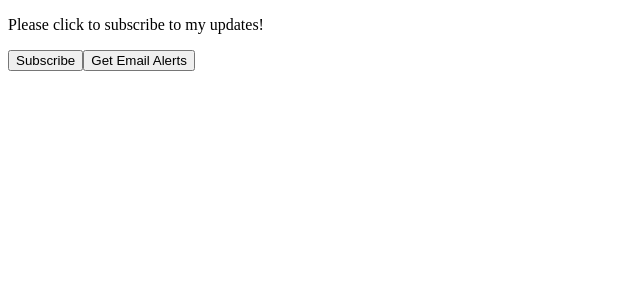
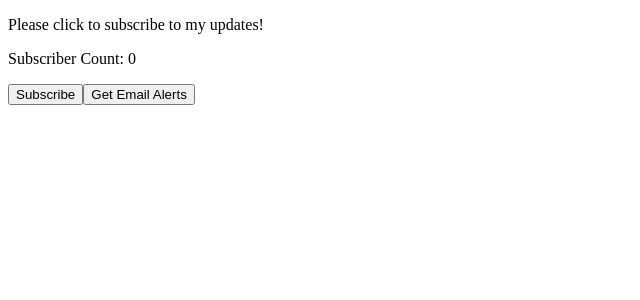
Before and after one commit to JacksonDynamics/Thinkful, a React (Create React App) app: page / in a window 1280 px wide. Shown: the top 300 px of the page, without its empty margins (0-640 px from the left). Built offline with nearby package versions, Linux system fonts and the light colour scheme.

Commit message:
Async State

```diff
--- a/src/App.js
+++ b/src/App.js
@@ -1,21 +1,27 @@
 import React, { useState } from "react";
 
 function App() {
-
   const [subscribed, setSubscribed] = useState(false);
+  const [subscribedCount, setSubscribedCount] = useState(0);
   const [alerts, setAlerts] = useState(false);
 
   return (
     <section>
       <p>Please click to subscribe to my updates!</p>
-      <button onClick={() => setSubscribed(!subscribed)}>
+      <p>Subscriber Count: {subscribedCount}</p>
+      <button
+        onClick={() => {
+          setSubscribed(!subscribed);
+          setSubscribedCount(subscribedCount + 1);
+          if (!alerts) setAlerts(true);
+        }}
+      >
         {subscribed ? "Unsubscribe" : "Subscribe"}
       </button>
       <button onClick={() => setAlerts(!alerts)}>
         {alerts ? "Stop Email Alerts" : "Get Email Alerts"}
       </button>
     </section>
-
   );
 }
 
```
